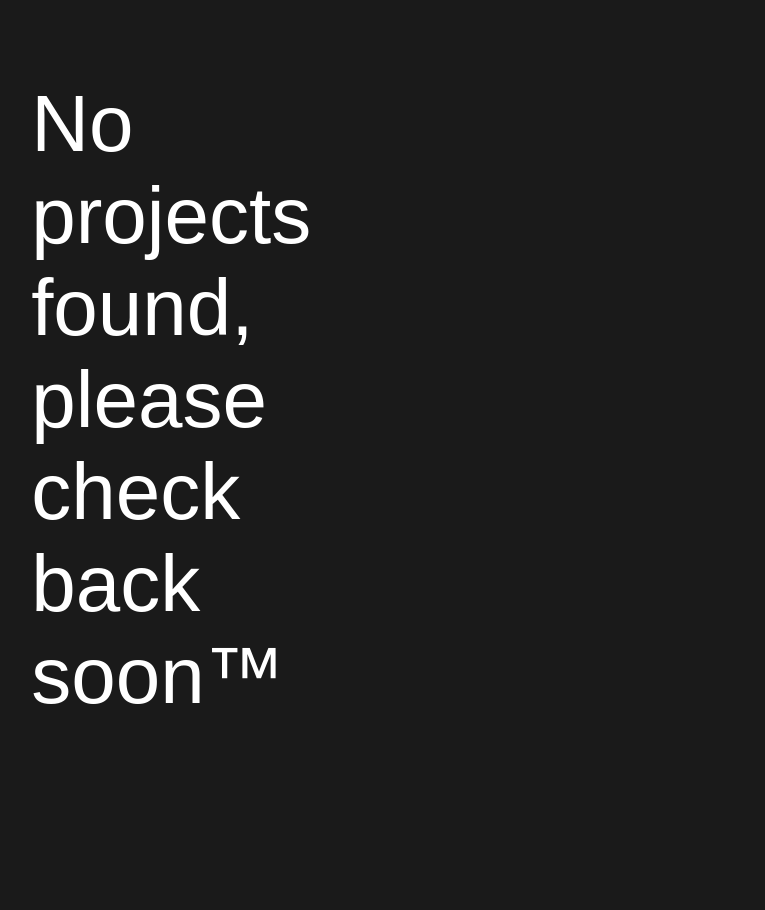
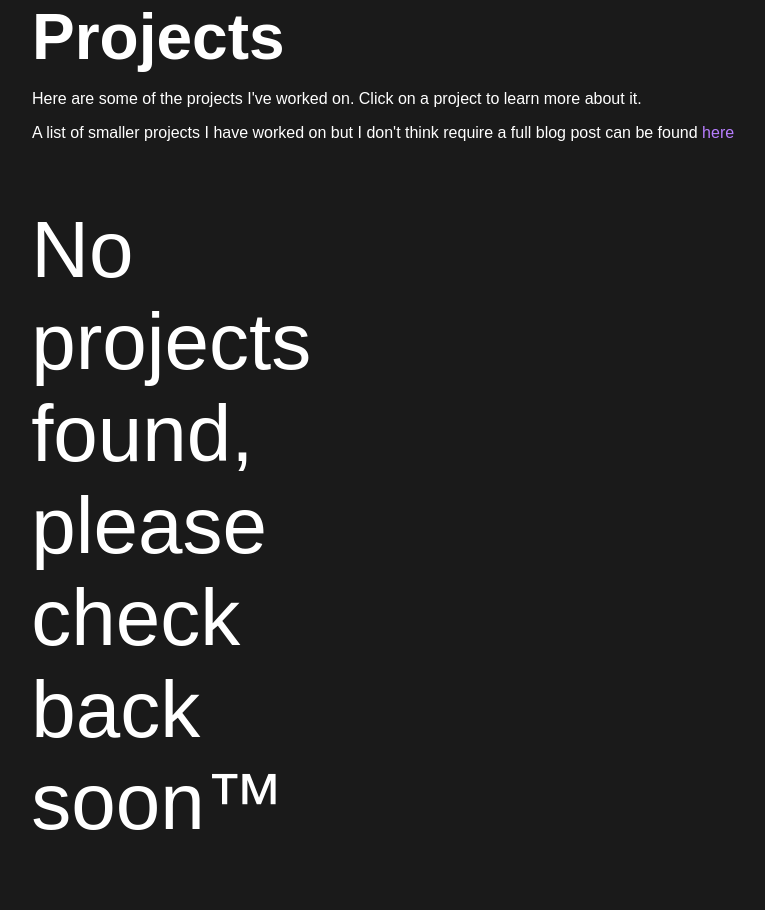
Before and after one commit to Mole1424/website, a Flask app: page /projects in a window 1280 px wide. Shown: the part 64-974 px from the top of the page, without its empty margins (32-797 px from the left). Before the commit the page ends 768 px from the top, so only its background shows below. Run offline with Flask 3, Linux system fonts and the light colour scheme; data that the repository does not hold is empty; parts of the project's set-up code (start-up, migrations or seed data) failed here and were passed over.

Commit message:
added small projects

```diff
--- a/app.py
+++ b/app.py
@@ -55,9 +55,9 @@ basicConfig(level=INFO)  # allows info to be displayed in portainer logs
 @app.route("/")
 @app.route("/home")
 def home():
-    projects = Projects.query.all()
-    projects.reverse()  # reverses the order of the projects so newest is first
-    return render_template("home.html", homepage=True, projects=projects)
+    return render_template(
+        "home.html", homepage=True, projects=get_projects_from_db(False)
+    )
     # hompeage is used to determine whether to show the long about me or not
 
 
@@ -68,9 +68,12 @@ def about_me():
 
 @app.route("/projects")
 def projects():
-    projects = Projects.query.all()
-    projects.reverse()
-    return render_template("projectspage.html", projects=projects)
+    return render_template("projectspage.html", projects=get_projects_from_db(False))
+
+
+@app.route("/projects/smallprojects")
+def small_projects():
+    return render_template("smallprojects.html", projects=get_projects_from_db(True))
 
 
 @app.route("/projects/<int:project_id>")
@@ -84,6 +87,17 @@ def project(project_id: int):
     return render_template(
         "projectpage.html", project=project, markdown_html=markdown_html
     )
+
+
+def get_projects_from_db(small: bool):
+    projects = Projects.query.all()
+    # cursed way of filtering projects but works and I dont have to create a new table :)
+    if small:
+        projects = [project for project in projects if project.blog == ""]
+    else:
+        projects = [project for project in projects if project.blog != ""]
+    projects.reverse()
+    return projects
 
 
 def remove_amp_from_code_tags(text: str):
--- a/db_schema.py
+++ b/db_schema.py
@@ -1,6 +1,7 @@
 from flask_sqlalchemy import SQLAlchemy
 
 db = SQLAlchemy()
+
 
 class Projects(db.Model):
     __tablename__ = "projects"
--- a/static/css/projects.css
+++ b/static/css/projects.css
@@ -1,7 +1,11 @@
 .projects {
     width: 90vw;
     margin: auto;
-    padding-top: 4vh;
+}
+
+.projectsintro h2 {
+    font-size: 8vh;
+    margin: 0;
 }
 
 .project {
@@ -96,7 +100,7 @@
 }
 
 @media screen and (min-width: 567px) {
-    .projects {
+    .projectcards {
         display: grid;
         gap: 1vw;
         grid-template-columns: repeat(auto-fill, minmax(250px, 1fr));
@@ -121,6 +125,16 @@
         min-height: 92vh;
         margin: 0 auto;
         display: flex;
+        flex-direction: column;
+        justify-content: space-evenly;
+    }
+
+    .projectsintro {
+        margin-left: 7.5vw;
+    }
+
+    .projectcards {
+        display: flex;
         overflow: auto;
         scroll-snap-type: x mandatory;
         scroll-padding: 0 2.5vw;
--- a/templates/projects.html
+++ b/templates/projects.html
@@ -1,4 +1,15 @@
 <div class="projects">
+    <div class="projectsintro">
+        <h2>Projects</h2>
+        <p class="projectsdescription">
+            Here are some of the projects I've worked on. Click on a project to learn more about it.
+        </p>
+        <p>
+            A list of smaller projects I have worked on but I don't think require a full blog post can be found <a
+                href="/projects/smallprojects">here</a>
+        </p>
+    </div>
+    <div class="projectcards">
         {% for project in projects %}
         <a href="/projects/{{project.id}}" class="project">
             <div class="imgtitle">
@@ -20,3 +31,4 @@
         </div>
         {% endfor %}
     </div>
+</div>
```
Also changed, not shown: static/css/smallprojects.css (added, +14 -0 lines), templates/smallprojects.html (added, +30 -0 lines). Lines whose indentation alone changed are shown as unchanged.
